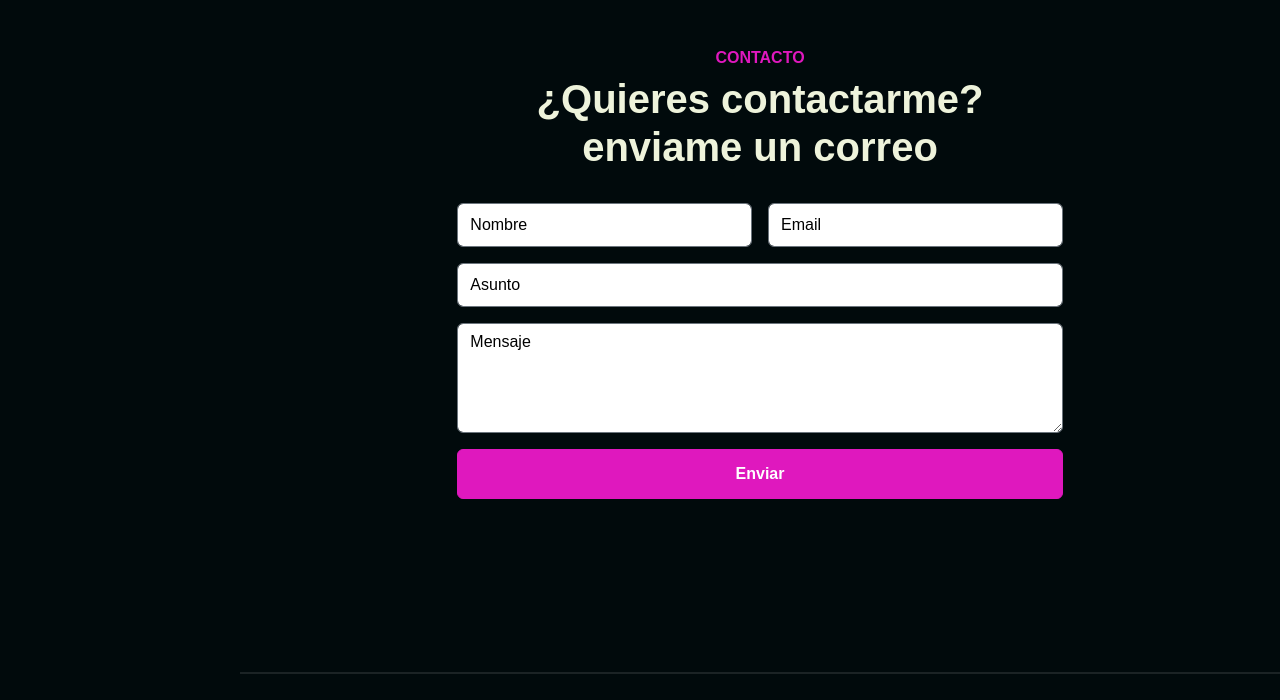
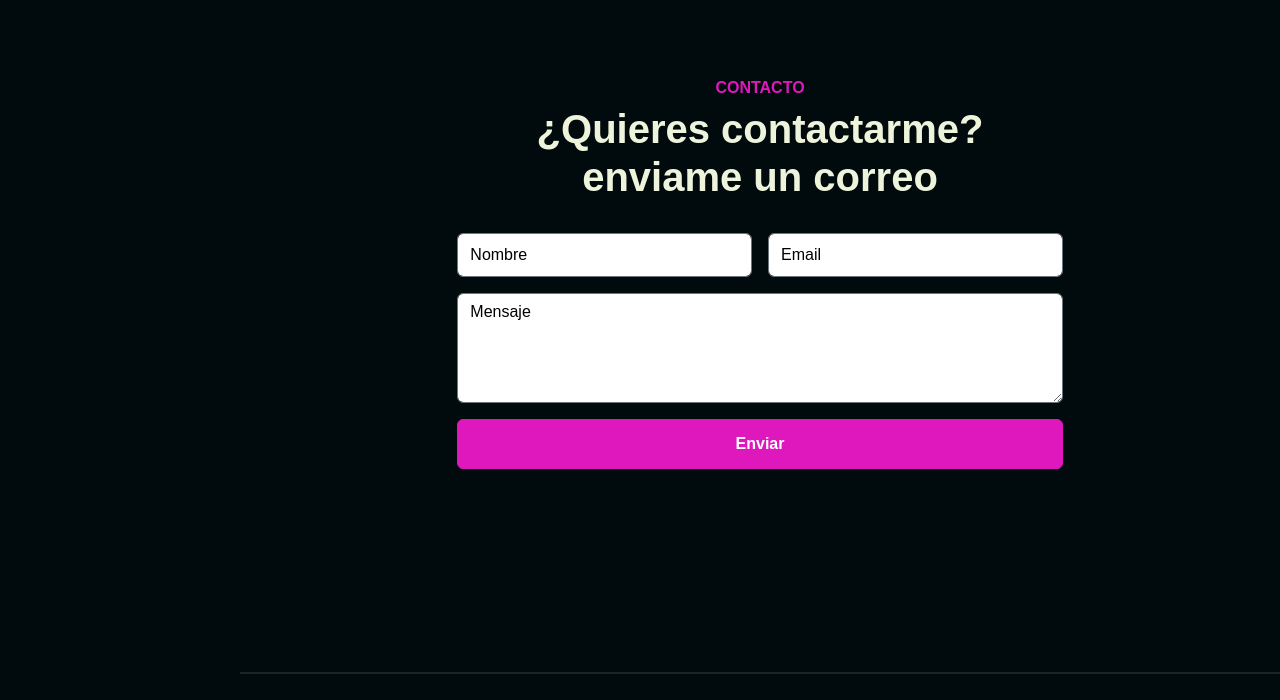
Before and after one commit to walterjav19/IPC2_202111718_PRACTICA2.github.io, a plain HTML site: page index.html in a window 1280 px wide. Shown: the part 4663-5363 px from the top of the page. Drawn offline with Linux system fonts and the light colour scheme; a web font is replaced by a local one.

Commit message:
formulario funcional

```diff
--- a/index.html
+++ b/index.html
@@ -356,18 +356,15 @@
                     </div>
 
                     <div class="col-lg-8" data-aos="fade-up" data-aos-delay="300">
-                        <form action="#" class="row g-lg-3 gy-3">
+                        <form   action="https://formspree.io/f/mrgdlbag" method="POST" class="row g-lg-3 gy-3">
                             <div class="form-group col-md-6">
                                 <input type="text" class="form-control" placeholder="Nombre">
                             </div>
                             <div class="form-group col-md-6">
-                                <input type="email" class="form-control" placeholder="Email">
+                                <input type="email" class="form-control" name="email" placeholder="Email">
                             </div>
                             <div class="form-group col-12">
-                                <input type="text" class="form-control" placeholder="Asunto">
-                            </div>
-                            <div class="form-group col-12">
-                                <textarea name="" rows="4" class="form-control" placeholder="Mensaje"></textarea>
+                                <textarea name="message" rows="4" class="form-control" placeholder="Mensaje"></textarea>
                             </div>
                             <div class="form-group col-12 d-grid">
                                 <button type="submit" class="btn btn-brand">Enviar</button>
```
